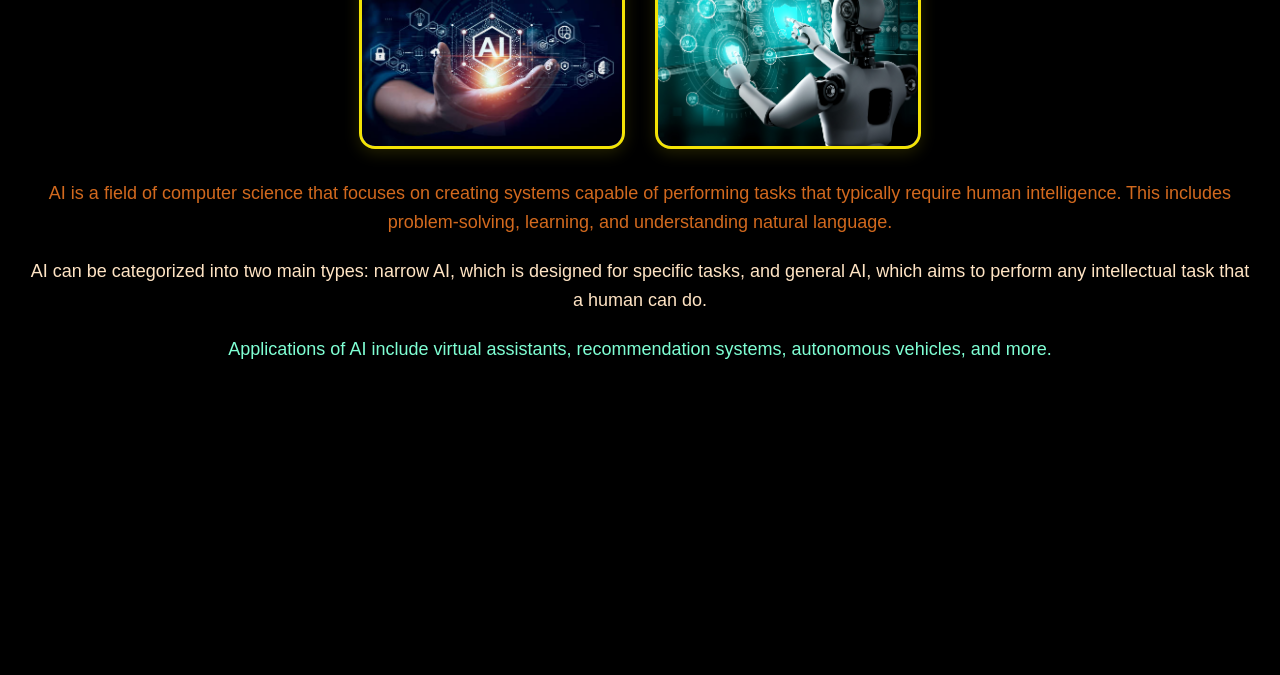
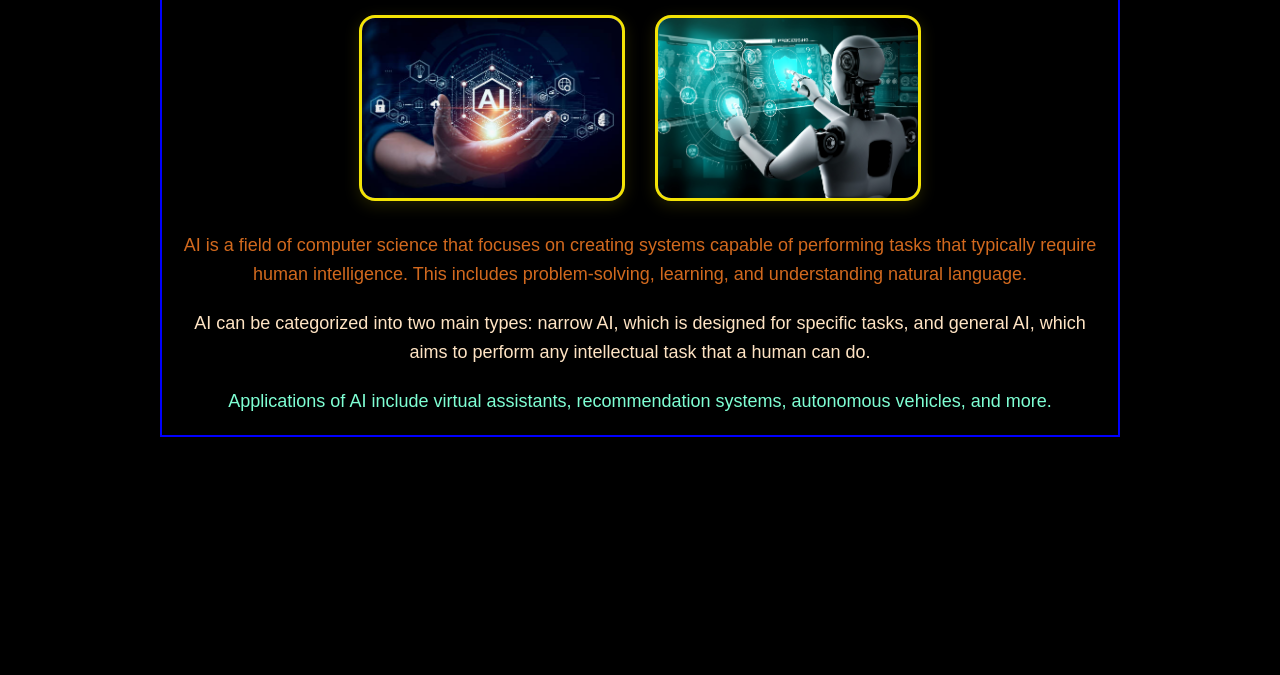
Before and after one commit to YuvrajS01/atplc-task3, a plain HTML site: page index.html in a window 1280 px wide. Shown: the part 125-800 px from the top of the page. Drawn offline with Linux system fonts and the light colour scheme.

Commit message:
added border

```diff
--- a/index.html
+++ b/index.html
@@ -9,6 +9,12 @@
                 background-color: black;
                 font-family: Arial, sans-serif;
                 color: #333;
+                border: 2px solid blue;
+                width: 75%;
+                height: 100%;
+                margin: 50px auto;
+                padding: 0;
+                box-sizing: border-box;
             }
             h1 {
                 text-align: center;
```
